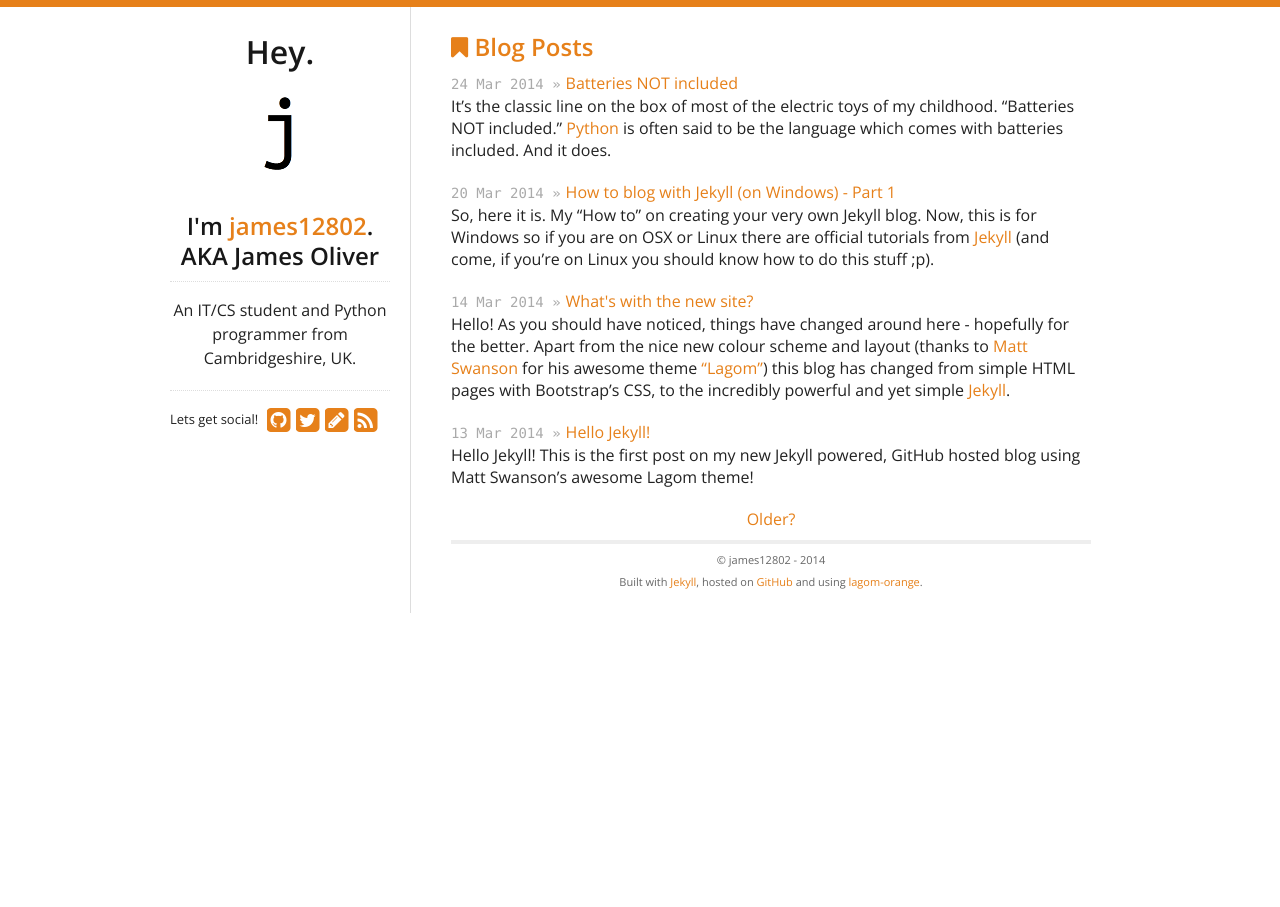
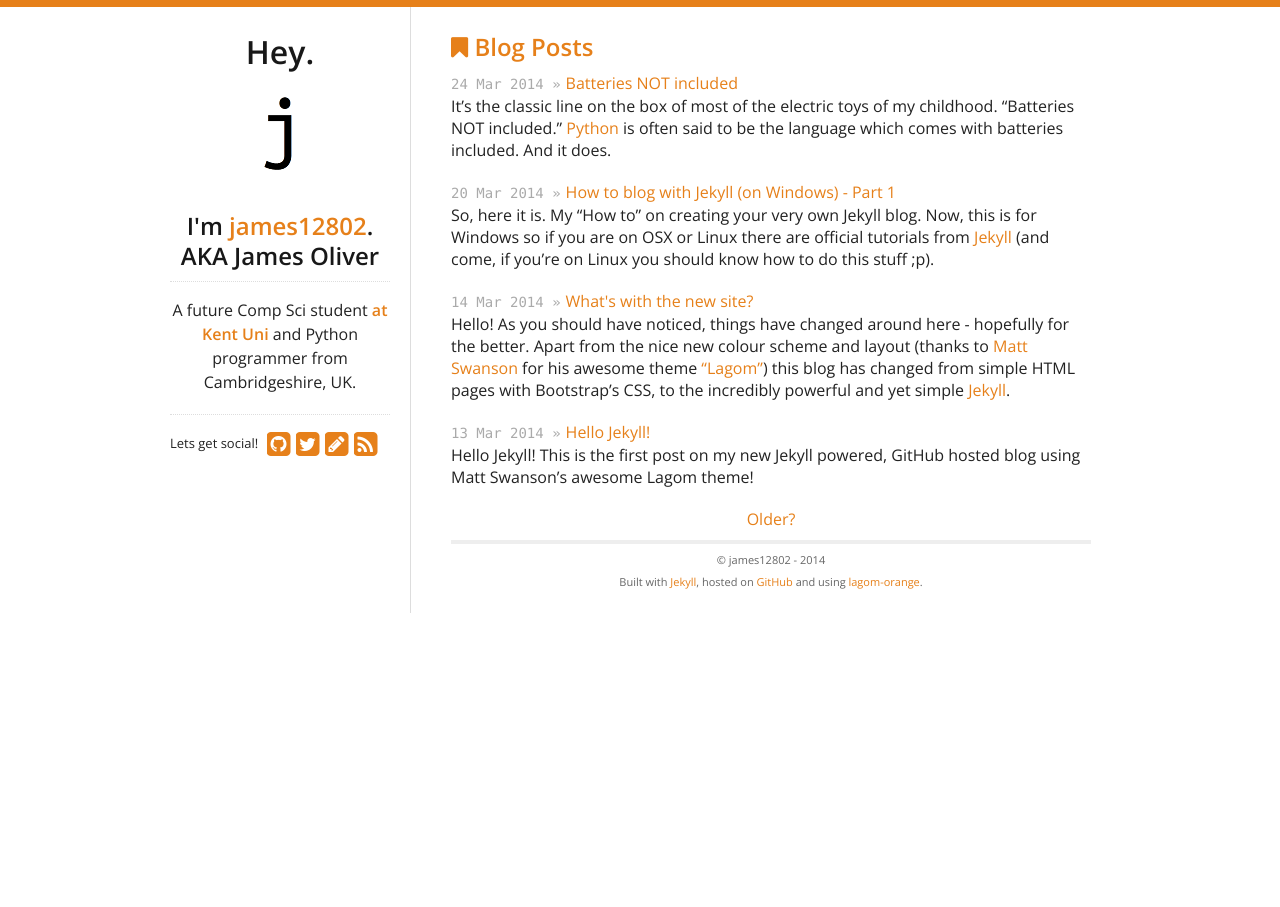
Before and after one commit to ruxia/james12802.github.io, a Jekyll site: the page built from index.html, in a window 1280 px wide. Built offline with Jekyll 4.4.1, drawn with Linux system fonts in a browser that asks for light colours; nearby versions of some CDN libraries.

Commit message:
Updated the sidebar - added Kent

```diff
--- a/_includes/sidebar.html
+++ b/_includes/sidebar.html
@@ -6,7 +6,7 @@
   <h2>I'm <a href="/">{{ site.theme.name }}</a>. AKA James Oliver</h2>
   <hr/>
   <ul>
-  <p align="center">An IT/CS student and Python programmer from Cambridgeshire, UK.</p>
+  <p align="center">A future Comp Sci student <a href="https://www.kent.ac.uk/">at Kent Uni</a> and Python programmer from Cambridgeshire, UK.</p>
   <hr/>
   <div>
     <div id="social">
```
